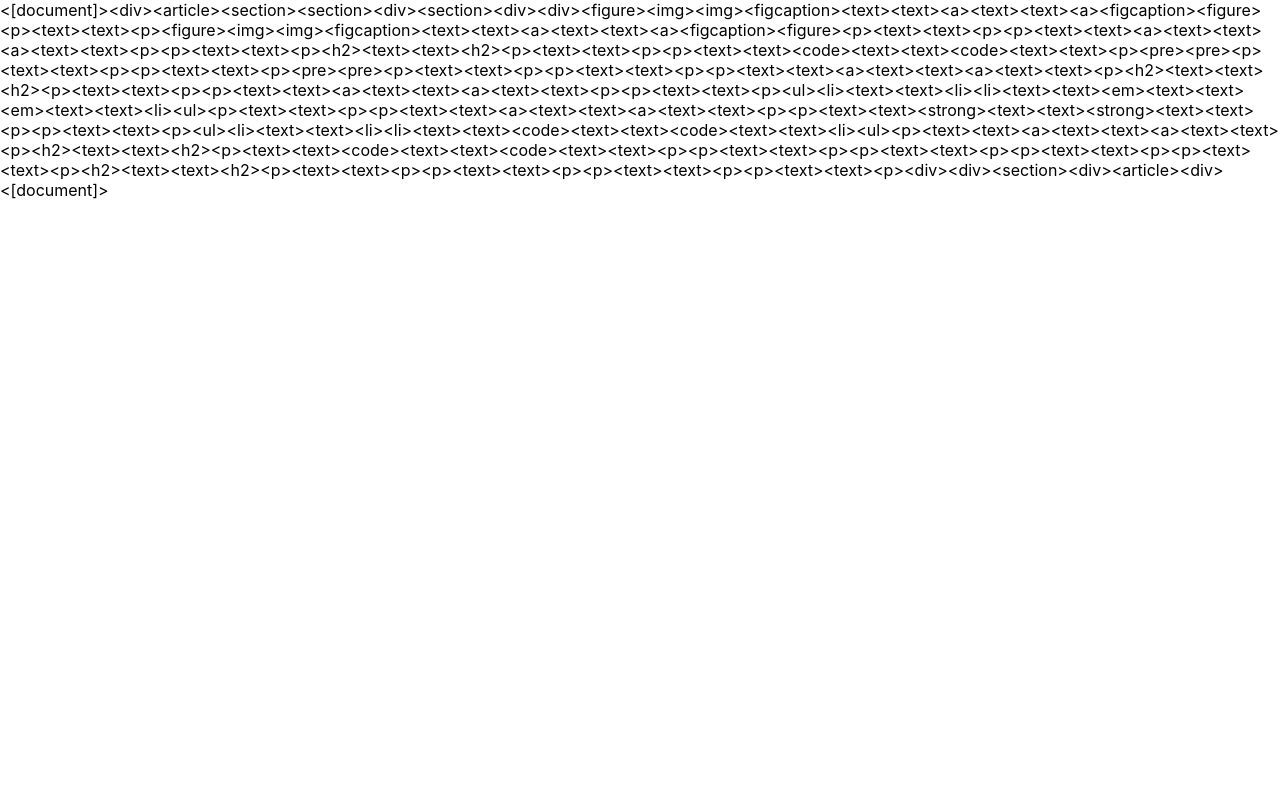
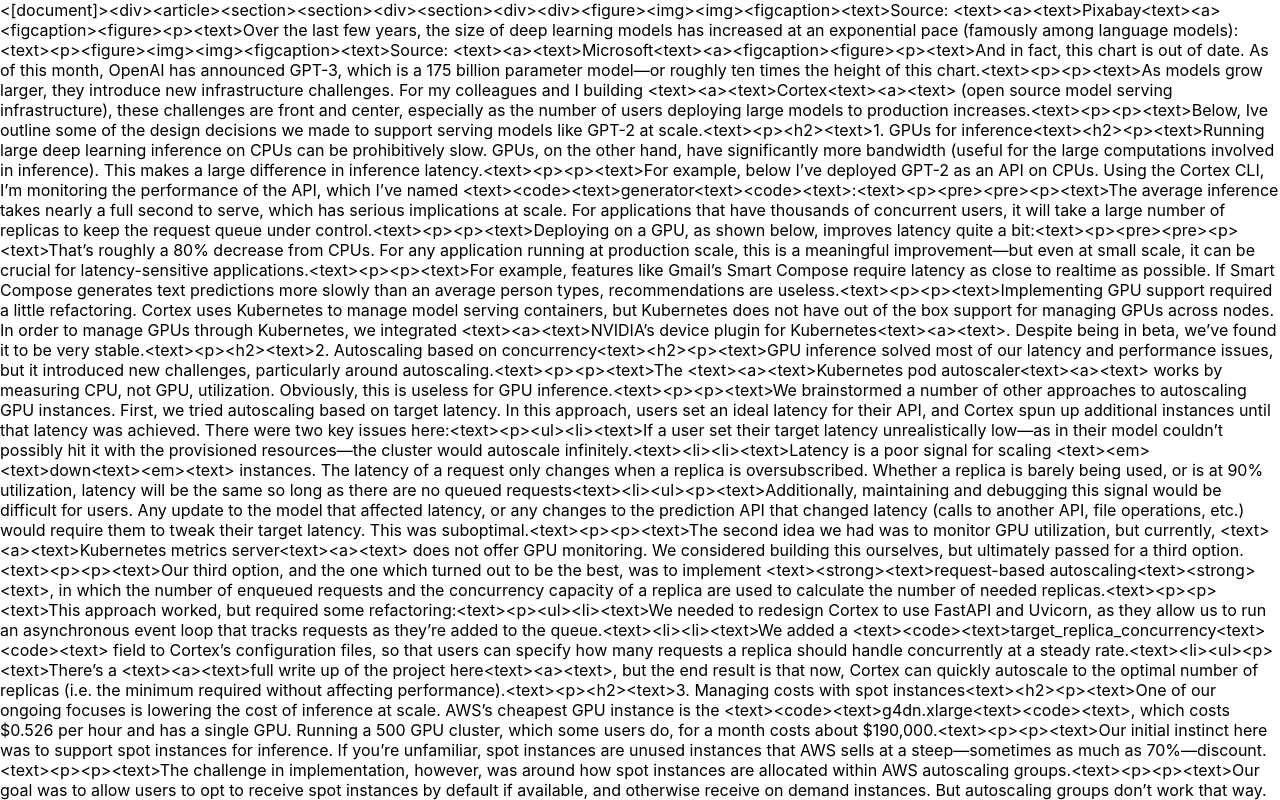
Before and after one commit to Genei-Ltd/interview-problems, a React (Create React App) app in the folder recon/: page / in a window 1280 px wide. Shown: the top 800 px of the page. Built offline with nearby package versions, Linux system fonts and the light colour scheme.

Commit message:
Rendered the tag content val

```diff
--- a/recon/src/components/JsonToReact.js
+++ b/recon/src/components/JsonToReact.js
@@ -5,8 +5,8 @@ function JsonToReact({ recon, nlp }) {
 }
 
 function getHTML(el) {
-  const {tag, children = []} = el;
-  let html = `<${tag}>`;
+  const {tag, val = '', children = []} = el;
+  let html = `<${tag}>${val}`;
   children.map((child, i) => {
     html += getHTML(child)
   });
```
